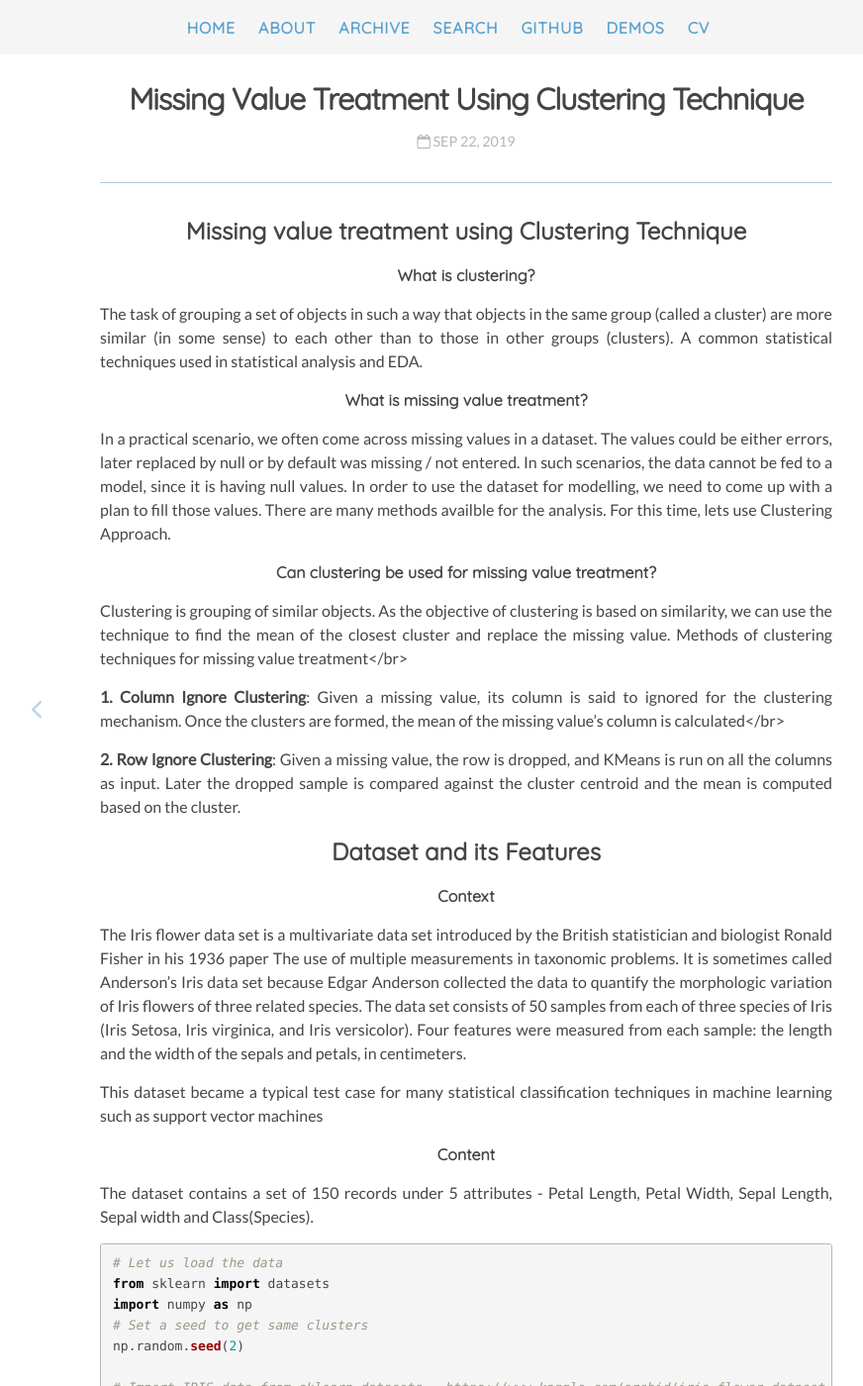
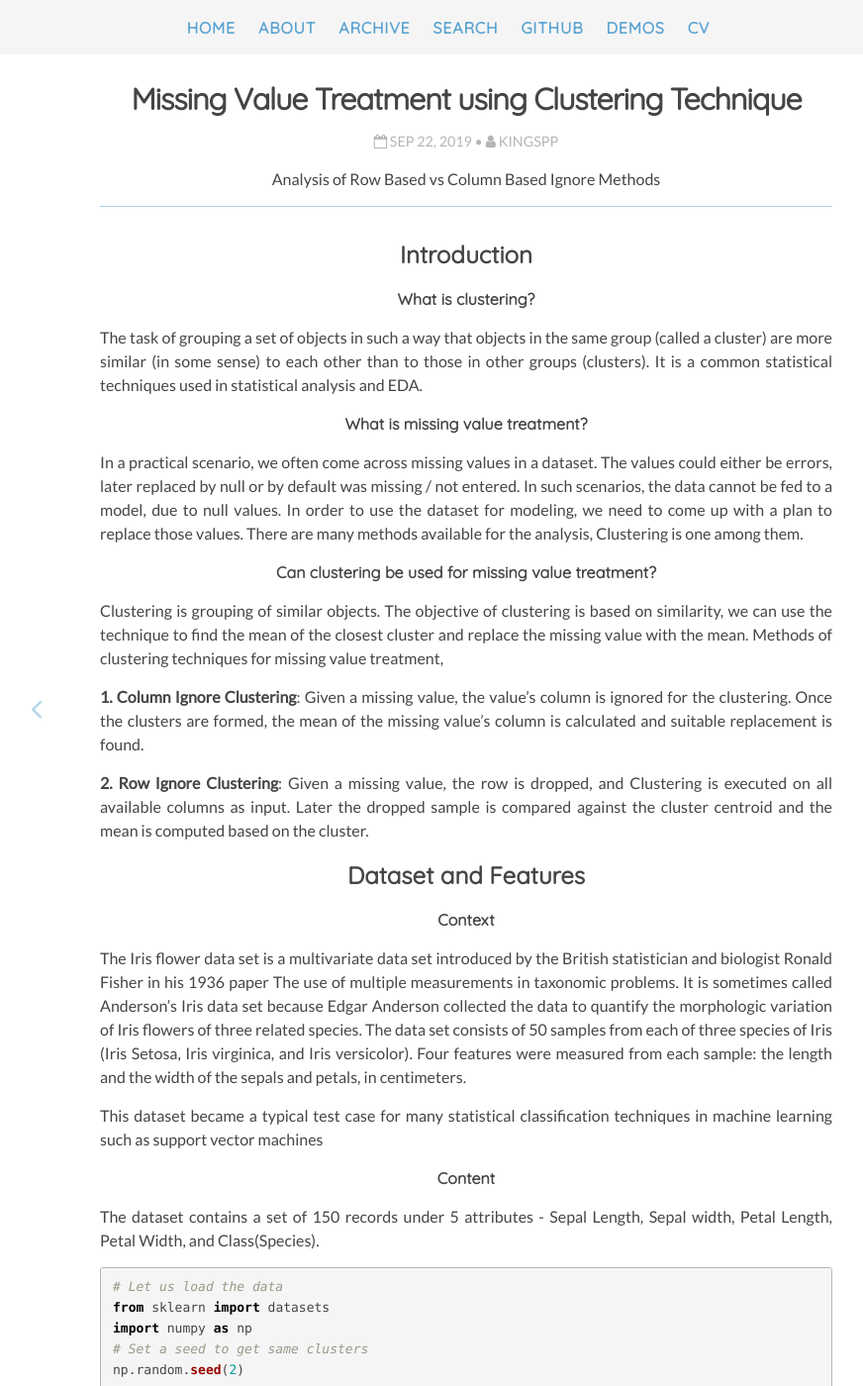
Before and after one commit to kingspp/kingspp.github.io, a Jekyll site: the page built from _posts/2019-09-22-missing-value-treatment-using-clustering-technique.md, in a window 1280 px wide and 1400 px high. Shown: the whole window at 99% size, without its empty margins (169-1041 px from the left). Built offline with Jekyll 4.4.1, drawn with Linux system fonts in a browser that asks for light colours; nearby versions of some CDN libraries; our own code applies the rules of GitHub Pages for plain Markdown files; comment, search, counter and statistics services are not loaded; some of the changed text lies outside the part shown.

Commit message:
Updated post

````diff
--- a/_posts/2019-09-22-missing-value-treatment-using-clustering-technique.md
+++ b/_posts/2019-09-22-missing-value-treatment-using-clustering-technique.md
@@ -1,29 +1,38 @@
-## Missing value treatment using Clustering Technique
+---
+layout: post
+title: Missing Value Treatment using Clustering Technique
+description: "Analysis of Row Based vs Column Based Ignore Methods"
+author: kingspp
+category: research
+tags: python pandas clustering kmeans eda
+finished: false
+---
+## Introduction
 
 #### What is clustering?
-The task of grouping a set of objects in such a way that objects in the same group (called a cluster) are more similar (in some sense) to each other than to those in other groups (clusters). A common statistical techniques used in statistical analysis and EDA.
+The task of grouping a set of objects in such a way that objects in the same group (called a cluster) are more similar (in some sense) to each other than to those in other groups (clusters). It is a common statistical techniques used in statistical analysis and EDA.
 
 #### What is missing value treatment?
-In a practical scenario, we often come across missing values in a dataset. The values could be either errors, later replaced by null or by default was missing / not entered. In such scenarios, the data cannot be fed to a model, since it is having null values. In order to use the dataset for modelling, we need to come up with a plan to fill those values. There are many methods availble for the analysis. For this time, lets use Clustering Approach.
+In a practical scenario, we often come across missing values in a dataset. The values could either be errors, later replaced by null or by default was missing / not entered. In such scenarios, the data cannot be fed to a model, due to null values. In order to use the dataset for modeling, we need to come up with a plan to replace those values. There are many methods available for the analysis, Clustering is one among them.
 
 #### Can clustering be used for missing value treatment?
-Clustering is grouping of similar objects. As the objective of clustering is based on similarity, we can use the technique to find the mean of the closest cluster and replace the missing value.
-Methods of clustering techniques for missing value treatment</br>
+Clustering is grouping of similar objects. The objective of clustering is based on similarity, we can use the technique to find the mean of the closest cluster and replace the missing value with the mean.
+Methods of clustering techniques for missing value treatment,
 
 **1. Column Ignore Clustering**:
-    Given a missing value, its column is said to ignored for the clustering mechanism. Once the clusters are formed, the mean of the missing value's column is calculated</br>
+    Given a missing value, the value's column is ignored for the clustering. Once the clusters are formed, the mean of the missing value's column is calculated and suitable replacement is found.
 
 **2. Row Ignore Clustering**:
-    Given a missing value, the row is dropped, and KMeans is run on all the columns as input. Later the dropped sample is compared against the cluster centroid and the mean is computed based on the cluster.
+    Given a missing value, the row is dropped, and Clustering is executed on all available columns as input. Later the dropped sample is compared against the cluster centroid and the mean is computed based on the cluster.
 
-## Dataset and its Features
+## Dataset and Features
 #### Context
 The Iris flower data set is a multivariate data set introduced by the British statistician and biologist Ronald Fisher in his 1936 paper The use of multiple measurements in taxonomic problems. It is sometimes called Anderson's Iris data set because Edgar Anderson collected the data to quantify the morphologic variation of Iris flowers of three related species. The data set consists of 50 samples from each of three species of Iris (Iris Setosa, Iris virginica, and Iris versicolor). Four features were measured from each sample: the length and the width of the sepals and petals, in centimeters.
 
 This dataset became a typical test case for many statistical classification techniques in machine learning such as support vector machines
 
 #### Content
-The dataset contains a set of 150 records under 5 attributes - Petal Length, Petal Width, Sepal Length, Sepal width and Class(Species).
+The dataset contains a set of 150 records under 5 attributes - Sepal Length, Sepal width, Petal Length, Petal Width, and Class(Species).
 
 
 ```python
@@ -62,15 +75,16 @@ print(df.describe())
     max      7.900000    4.400000    6.900000    2.500000    2.000000
 
 
-Applying an initial clustering on the data will help us in understanding the benchmarks. Once the benchmarks are set, we can use the same for further comparison and analysis.
+Clustering before data imputation will help us in knowing the benchmarks. Once the benchmarks are set, we can use the same for further comparison and analysis.
 
 ## Benchmark Index
 
-To set an initial benchmark, we will use KMeans with n_cluster=3 (Because of 3 species in the target class).
+To set an initial benchmark, we will use KMeans with n_cluster=3 (3 species in the target class).
 
 
 ```python
 from sklearn.cluster import KMeans
+# Seed is set to get the same set of clusters on execution.
 np.random.seed(2)
 km = KMeans(n_clusters=3)
 km.fit(df[["sl", "sw", "pl", "pw"]])
@@ -90,9 +104,11 @@ print(f"Average Std: {sum(avg_std)/len(avg_std)}")
     Average Std: 0.21593993577857082
 
 
-The Standard Deviation of column "class" in a cluster ideally should be 0. It is 0.21 in this case, which will be the benchmark index for comparions. Standard deviation will be used as metric for measuring the cluster performance.
+The Standard Deviation of column "class" in a cluster ideally should be 0. Since we are expecting each class to form a cluster. It is 0.21 in this case, which will be the benchmark index for comparisons. **Standard deviation will be used as metric for measuring the cluster performance.**
 
 ## Masking
+Data masking or data obfuscation is the process of hiding original data with modified content (characters or other data.). In our case the values are replaced with ``null``
+
 #### Random masking of pl column
 
 
@@ -112,22 +128,23 @@ print(f"Actual Values of the mask: {ACTUAL_VALUES}")
 
 
 ## Single Column Missing Value Treament
+In this case, we are considering the scenario that there are missing values in a single column.
 
 ### Column Based Ignore
-    Given a missing value, its column is said to ignored for the clustering mechanism. Once the clusters are formed, the mean of the missing value's column is calculated</br>
+Given a missing value, the value's column is ignored for the clustering. Once the clusters are formed, the mean of the missing value's column is calculated and suitable replacement is found.
 
-<b>Steps:</b></br>
+**Steps:**
 1. Find the column with missing values and drop it
 2. Apply clustering on the other columns and form groups.
 3. For the missing value candidate, find the cluster for which it belongs.
 4. Take the average of the said column for the given cluster.
-5. The above mean is said to be predicted replaement for the missing value.
+5. The above mean is said to be predicted replacement for the missing value.
 
 
 ```python
 %%time
 m_df = df.copy()
-# Setting mask candidates
+# Setting mask candidates to None
 for cand in MASKS_CANDIDATES:
     m_df.at[cand, 'pl'] = None
 km = KMeans(n_clusters=3)
@@ -152,7 +169,7 @@ avg_std = []
 for g in gp:
     avg_std.append(g[1]['class'].std())
     print(f"Cluster {g[0]} std: {avg_std[-1]}")
-print(f"Average Std: {sum(avg_std)/len(avg_std)}")
+print(f"Average Std: {sum(avg_std)/len(avg_std)}\n")
 ```
 
     Approximation:
@@ -168,24 +185,26 @@ print(f"Average Std: {sum(avg_std)/len(avg_std)}")
     Cluster 1 std: 0.43126597148888435
     Cluster 2 std: 0.4521089644358651
     Average Std: 0.2944583119749165
+
     CPU times: user 42.3 ms, sys: 3.54 ms, total: 45.9 ms
     Wall time: 43.6 ms
 
 
 ### Row based Ignore
-Given a missing value, the row is dropped, and KMeans is run on all the columns as input. Later the dropped sample is compared against the cluster centroid and the mean is computed based on the cluster.
+Given a missing value, the row is dropped, and Clustering is executed on all available columns as input. Later the dropped sample is compared against the cluster centroid and the mean is computed based on the cluster.
 
-#### Steps:
+**Steps:**
 1. Find and drop the masked candidates
-2. Apply Clustering considering every column
-3. Once centroid is obtained, compute the nearby cluster to the masked candidate.
+2. Apply Clustering considering all available columns
+3. Once, centroid is obtained, compute the nearby cluster to the masked candidate.
 4. To calculate the distance, ignore the masked values from candidate and centroid.
-    Ex: Candidate - [1,2,4,9]
+
+        Ex: Candidate - [1,2,4,9]
         Mask      - [1,None,4,9]
         Centroid  - [1,3,5,8]
         Distance  - || [1,4,9] - [1,5,8] || (None from Mask and 3 from centroid are ignored).
 5. Take the average of the said column for the given cluster.
-6. The above mean is said to be predicted replaement for the missing value.
+6. The above mean is said to be predicted replacement for the missing value.
 
 
 ```python
@@ -214,7 +233,7 @@ avg_std = []
 for g in gp:
     avg_std.append(g[1]['class'].std())
     print(f"Cluster {g[0]} std: {avg_std[-1]}")
-print(f"Average Std: {sum(avg_std)/len(avg_std)}")
+print(f"Average Std: {sum(avg_std)/len(avg_std)\n")
 ```
 
     Approximation:
@@ -230,18 +249,20 @@ print(f"Average Std: {sum(avg_std)/len(avg_std)}")
     Cluster 1 std: 0.0
     Cluster 2 std: 0.22629428592141423
     Average Std: 0.21676689276160543
+
     CPU times: user 43.4 ms, sys: 3.03 ms, total: 46.4 ms
     Wall time: 44.2 ms
 
 
 ## Multi Column Missing Value Treament
+In this case, we are considering the scenario that there are missing values across multiple columns.
 
 ## Row Based Ignore
-
+Steps are similar to Single Column Row Based Ignore, the only change is multiple columns are ignored for
+clustering instead of a single one. (Consider `PL` and `PW` columns have missing values)
 
 ```python
 %%time
-# Increasing the columsn having missing values to 2
 # Random masking of sl and pw column
 np.random.seed(2)
 random.seed(2)
@@ -251,18 +272,14 @@
 PW_ACTUAL_VALUES  = np.array([df.loc[[id]]["pw"].tolist()[0] for id in PW_MASKS_CANDIDATES])
 m_df = df.copy()
 
-
 # Setting mask candidates
 for scand, pcand in zip(SL_MASKS_CANDIDATES, PW_MASKS_CANDIDATES):
     m_df.at[cand, 'pl']=None
     m_df.at[cand, 'pw']=None
 
-
-
 km = KMeans(n_clusters=3)
 # Ignoring first column, create clusters
 km.fit(m_df[["sl", "sw"]].to_numpy())
-
 
 # Approximate the mising values
 print("Approximation: ")
@@ -286,7 +303,7 @@ avg_std = []
 for g in gp:
     avg_std.append(g[1]['class'].std())
     print(f"Cluster {g[0]} std: {avg_std[-1]}")
-print(f"Average Std: {sum(avg_std)/len(avg_std)}")
+print(f"Average Std: {sum(avg_std)/len(avg_std)}\n")
 ```
 
     Approximation:
@@ -303,12 +320,13 @@ print(f"Average Std: {sum(avg_std)/len(avg_std)}")
     Cluster 1 std: 0.45477629710263706
     Cluster 2 std: 0.4407545460261734
     Average Std: 0.2985102810429368
+
     CPU times: user 54.3 ms, sys: 3.17 ms, total: 57.5 ms
     Wall time: 55.4 ms
 
 
 ### Column Based Igore
-
+Steps are similar to Single Column, Column Based Ignore. (Consider `PL` and `PW` columns have missing values)
 
 ```python
 %%time
@@ -335,17 +354,16 @@ for i in zip(MASKS_CANDIDATES,PL_ACTUAL_VALUES, approx_vals_pl, PW_ACTUAL_VALUES
     print(f"Candidate: {i[0]}, Actual PL: {i[1]}, Predicted PL: {i[2]}, Actual PW: {i[3]}, Predicted PW: {i[4]}")
 DIST = [np.linalg.norm(SL_ACTUAL_VALUES-approx_vals_sl), np.linalg.norm(PW_ACTUAL_VALUES-approx_vals_pw)]
 print(f"Euclidean Distance between actual and predictions: {DIST}")
-print(f"Mean Distance: {sum(DIST)/len(DIST)}")
-print(f'Time Required: {time.time()-start}')
+print(f"Mean Distance: {sum(DIST)/len(DIST)}\n")
 
 print("Cluster Performance:")
 avg_std = []
 for g in gp:
     avg_std.append(g[1]['class'].std())
     print(f"Cluster {g[0]} std: {avg_std[-1]}")
-print(f"Average Std: {sum(avg_std)/len(avg_std)}")
+print(f"Average Std: {sum(avg_std)/len(avg_std)}\n")
 ```
-
+    Approximation:
     Candidate: 14, Actual PL: 1.2, Predicted PL: 1.4612244897959183, Actual PW: 1.5, Predicted PW: 0.24897959183673468
     Candidate: 23, Actual PL: 1.7, Predicted PL: 1.4612244897959183, Actual PW: 1.3, Predicted PW: 0.24897959183673468
     Candidate: 21, Actual PL: 1.5, Predicted PL: 1.4612244897959183, Actual PW: 1.5, Predicted PW: 0.24897959183673468
@@ -353,19 +371,20 @@ print(f"Average Std: {sum(avg_std)/len(avg_std)}")
     Candidate: 43, Actual PL: 1.6, Predicted PL: 1.4612244897959183, Actual PW: 2.3, Predicted PW: 0.24897959183673468
     Euclidean Distance between actual and predictions: [0.8060366483586924, 2.909231454378233]
     Mean Distance: 1.8576340513684626
-    Time Required: 583.1237587928772
+
     Cluster Performance:
     Cluster 0 std: 0.2732763127330939
     Cluster 1 std: 0.0
     Cluster 2 std: 0.4316571425184985
     Average Std: 0.23497781841719748
+
     CPU times: user 57.2 ms, sys: 2.36 ms, total: 59.5 ms
     Wall time: 58.4 ms
 
 
 ### Results
 
-| Type                 | Error Norm(Predictions-Actuals) | Cluster Performance (Avg Std) | Time Required in ms |
+| Type                 | Error =  Norm(Predictions-Actuals) | Cluster Performance (Avg Std) | Time Required in ms |
 |----------------------|---------------------------------|-------------------------------|---------------------|
 | Benchmark Index      | -                               | 0.21593993577857082           | 39.4                |
 | Single Column Ignore | 0.549725968166537               | 0.2944583119749165            | 53.6                |
````
Also changed, not shown: other parts of _posts/2019-09-22-missing-value-treatment-using-clustering-technique.md (+7 -2 lines), 1 other file.
